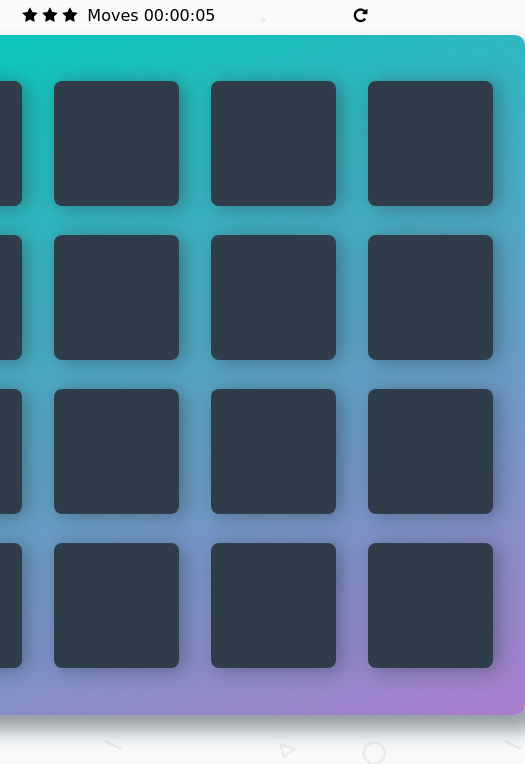
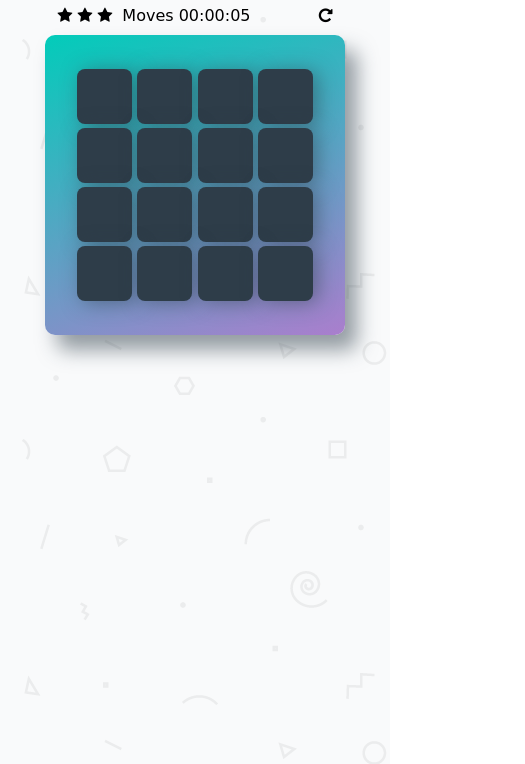
Before and after one commit to matejmarijic/MemoryGame, a plain HTML site: page index.html in a window 390 px wide. Shown: the part 80-844 px from the top of the page, 525 px wide, since content can reach past the window. Drawn offline with Linux system fonts and the light colour scheme; a web font is replaced by a local one.

Commit message:
Update app.css

```diff
--- a/css/app.css
+++ b/css/app.css
@@ -133,3 +133,51 @@ h1 {
 .starspopup li {
   display: inline-block;
 }
+
+@media screen and (max-width:700px) {
+  .deck {
+    max-width: 400px;
+    min-height: 400px !important;
+  }
+  .deck .card {
+    max-width: 70px;
+    height: 70px !important;
+  }
+  .score-panel {
+    text-align: left;
+    width: 275px;
+    margin-bottom: 10px;
+  }
+}
+
+@media screen and (max-width:420px) {
+  .deck {
+    max-width: 300px;
+    min-height: 300px !important;
+  }
+  .deck .card {
+    max-width: 55px;
+    height: 55px !important;
+  }
+  .score-panel {
+    text-align: left;
+    width: 275px;
+    margin-bottom: 10px;
+  }
+}
+
+@media screen and (max-width:1400px) {
+  .deck {
+    width: 500px;
+    min-height: 500px;
+  }
+  .deck .card {
+    width: 95px;
+    height: 95px;
+  }
+  .score-panel {
+    text-align: left;
+    width: 275px;
+    margin-bottom: 10px;
+  }
+}
```
